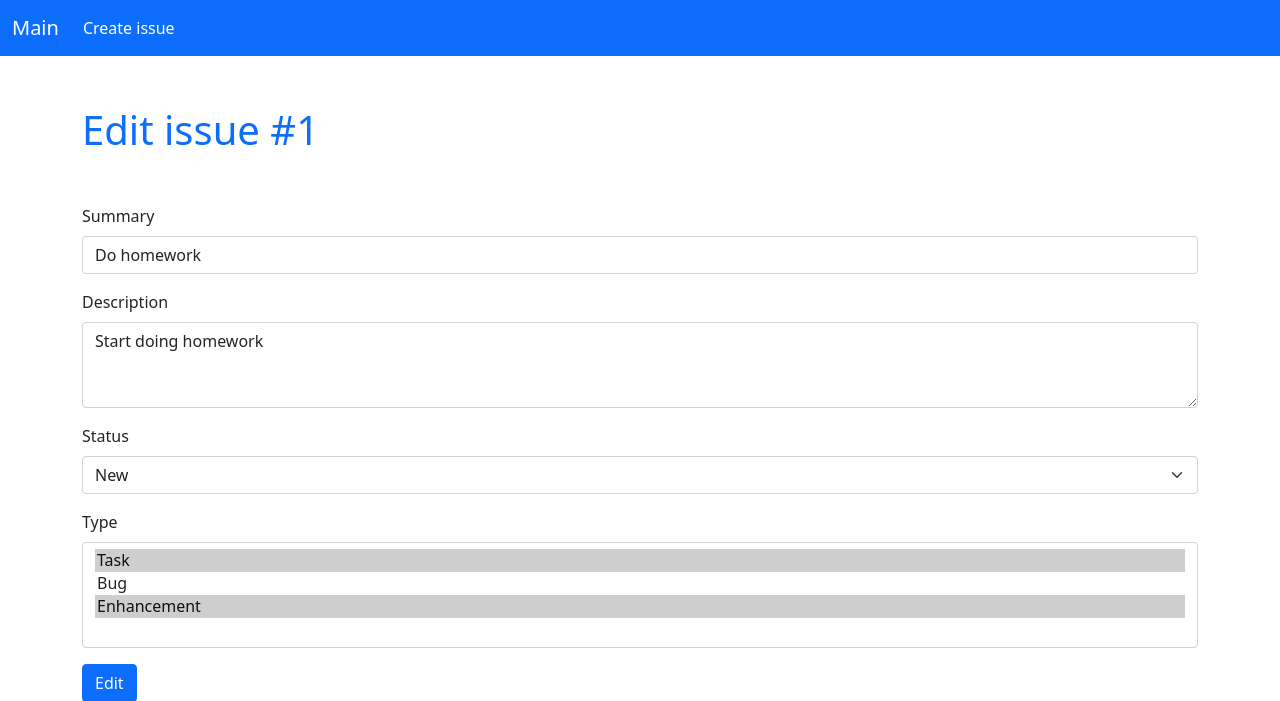
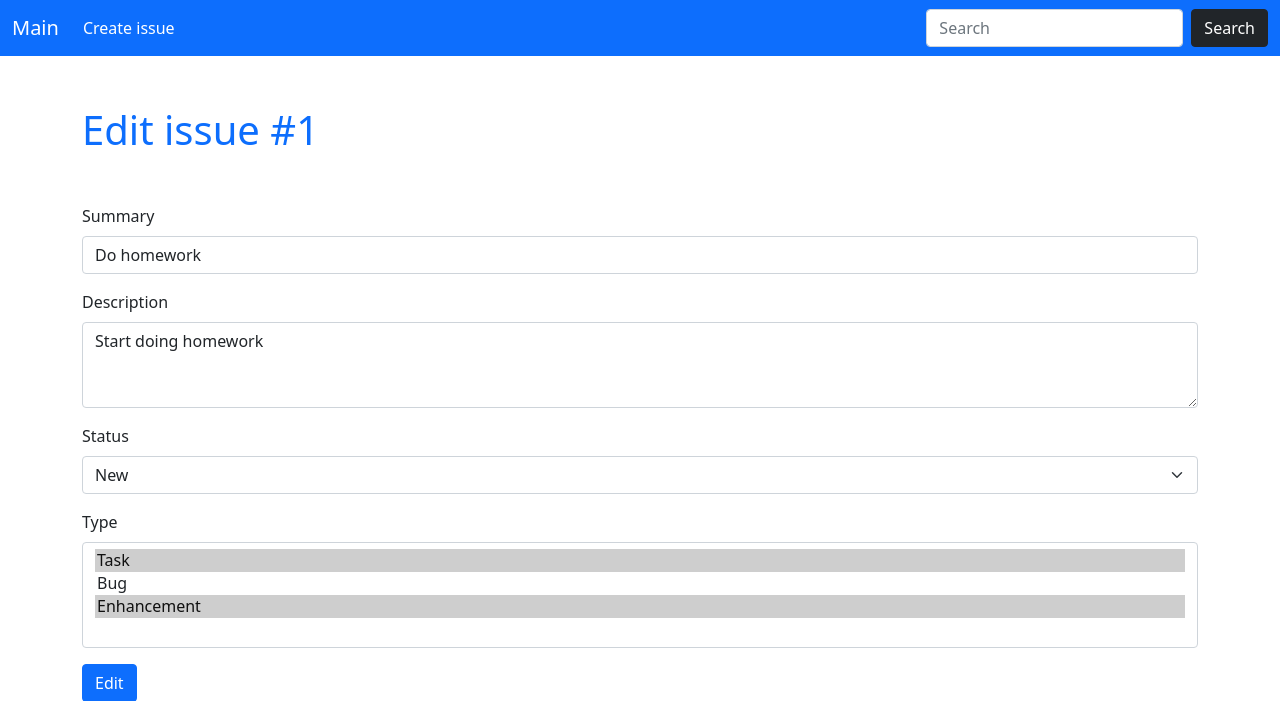
Before and after one commit to Irbiss555/issue_tracker, a Django app: page /issue/edit/1 in a window 1280 px wide. Shown: the top 701 px of the page. Run offline with Django 3.2, Linux system fonts and the light colour scheme; data comes from the database, SQL or seed files in the repository.

Commit message:
#11 Добавил поиск в меню навигации

```diff
--- a/issue_tracker/templates/common/menu.html
+++ b/issue_tracker/templates/common/menu.html
@@ -10,6 +10,10 @@
             <a class="nav-link active" aria-current="page" href="{% url 'create_issue' %}">Create issue</a>
           </li>
         </ul>
+        <form class="d-flex" action="{% url 'index' %}" method="GET">
+            <input class="form-control me-2" type="search" placeholder="Search" aria-label="Search" name="{{ form.search.name }}" value="{{ form.search.value|default_if_none:'' }}">
+            <button class="btn btn-dark" type="submit">Search</button>
+        </form>
       </div>
     </div>
   </nav>
```
